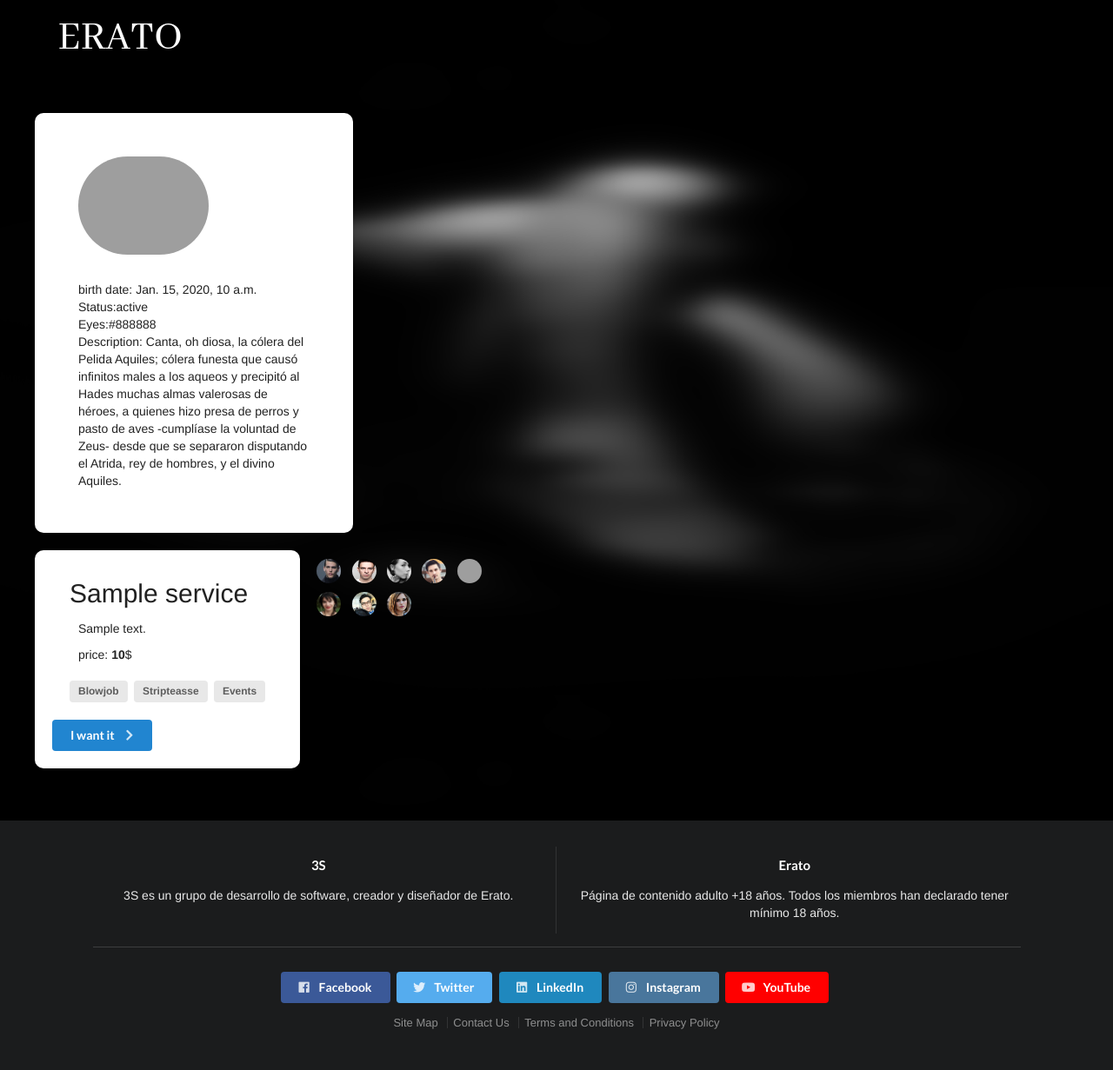
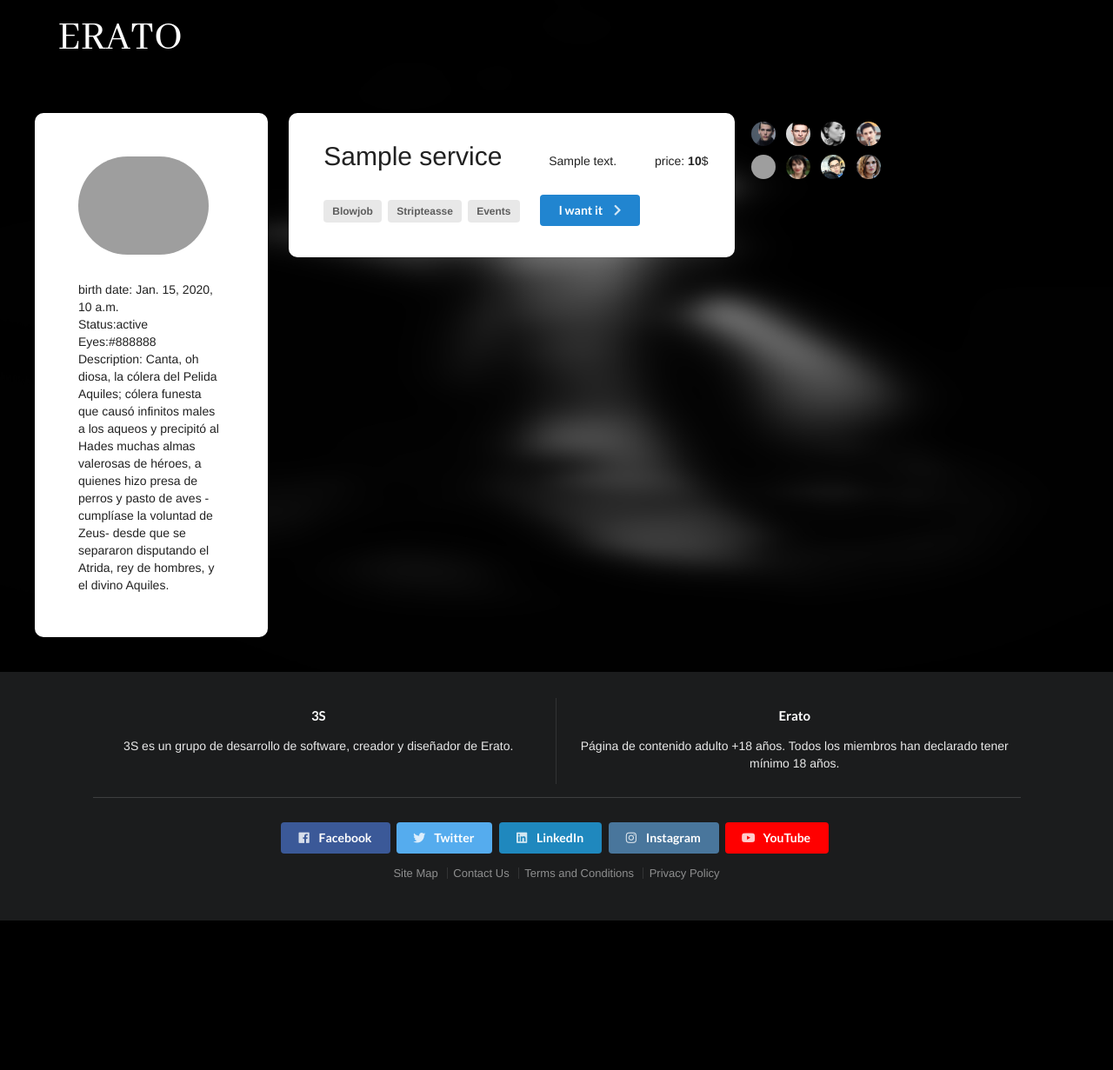
Before and after one commit to ingsw201930/Erato, a Django app: a page that uses ERATO/templates/home.html in a window 1280 px wide. Shown: the whole page at 87% size. After the commit the page ends 1059 px from the top, so only its background shows below. Run offline with Django 3.2, Linux system fonts and the light colour scheme; tables that the repository leaves empty hold one stand-in row (values such as "Sample post"); grey boxes are pictures that could not be loaded.

Commit message:
Pequeñas cosas

```diff
--- a/ERATO/ERATO/urls.py
+++ b/ERATO/ERATO/urls.py
@@ -19,7 +19,7 @@ from pages import views
 from django.contrib.staticfiles.urls import staticfiles_urlpatterns
 
 urlpatterns = [
-	path('home/<slug:user_name>',views.home_sw, name='home_sw'),
+	path('home/<slug:user_name>',views.home_sw, name='home'),
 	path('',views.login, name='home'),
         path('admin/', admin.site.urls),
         path('accounts/', include('django.contrib.auth.urls')),
--- a/ERATO/assets/styles/sw_home/home.css
+++ b/ERATO/assets/styles/sw_home/home.css
@@ -6,7 +6,7 @@
 	margin: 10px;
 	padding: 50px;
 	display: inline-block;
-	max-width: 30%;
+	max-width: 22%;
 	background-color: white;
 	border-radius: 10px;
 	vertical-align: top;
@@ -20,7 +20,7 @@
 	margin: 10px;
 	display: inline-block;
 	vertical-align: top;
-	width: 75%;
+	max-width: 60%;
 }
 
 .agenda {
--- a/ERATO/assets/styles/sw_home/service.css
+++ b/ERATO/assets/styles/sw_home/service.css
@@ -1,3 +1,7 @@
+.service *{
+	display: inline-block;
+
+}
 .service_panel .header{
 	margin: 20px;
 	margin-bottom: 5px:;
@@ -8,16 +12,13 @@
 	padding: 20px;
 	margin-bottom: 20px;
 	margin-right: 10px;
-	max-width: 4
-	0%;
 	background-color: white;
 	border-radius: 10px;
 	vertical-align:top;
-	display: inline-block;
+	max-width: 70%;
 }
 
 .interested_people{
-	display: inline-block;
 	height: auto;
 	max-width: 25%;
 	margin-top: 5px;
--- a/ERATO/pages/models.py
+++ b/ERATO/pages/models.py
@@ -12,7 +12,6 @@ class SW(models.Model):
     eye_color=models.CharField(max_length=20)
 
 
-
 class Service(models.Model):
     sw = models.ForeignKey(SW, on_delete=models.CASCADE)
     name = models.CharField(max_length=200)
```
Also changed, not shown: ERATO/pages/migrations/0001_initial.py (added).
